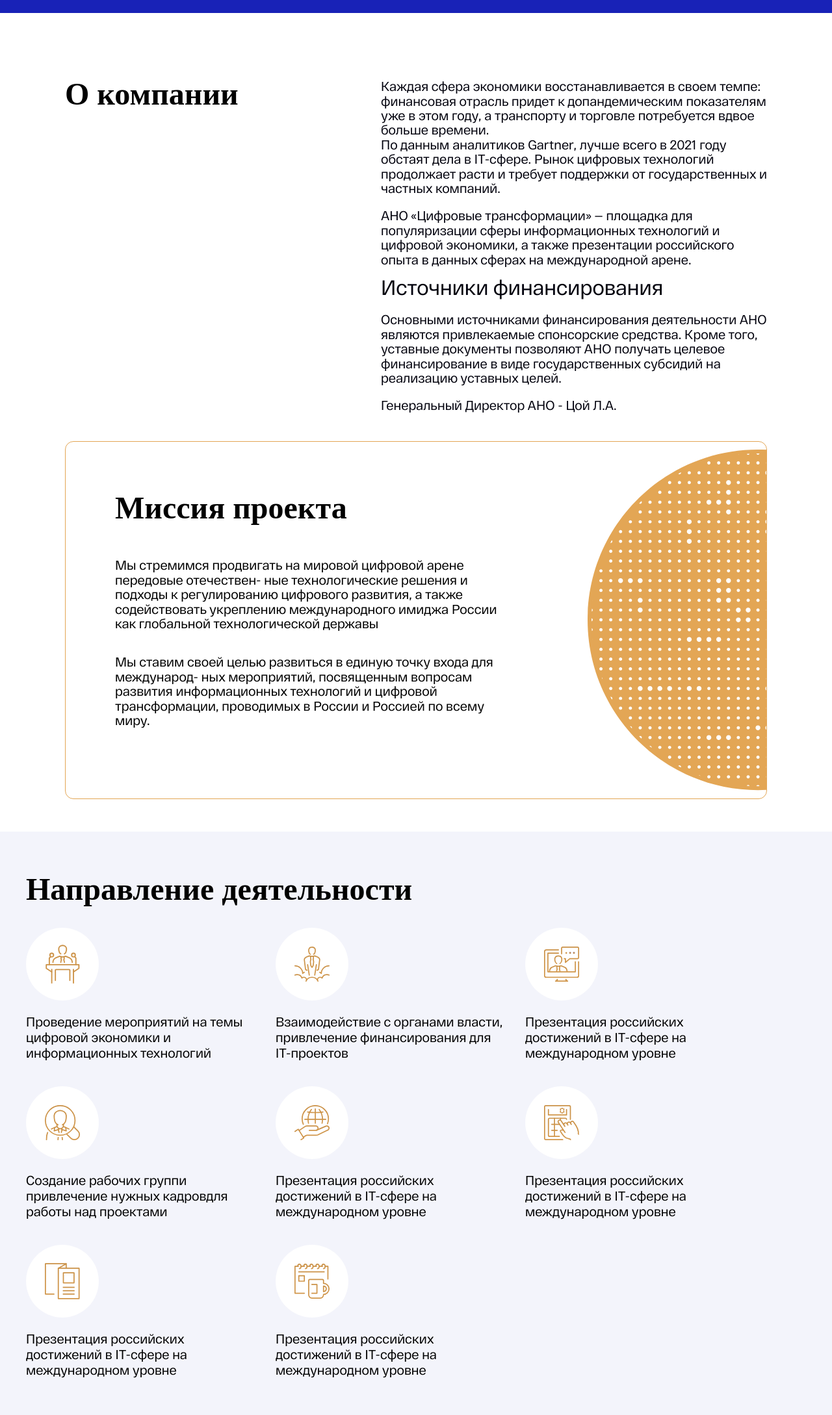
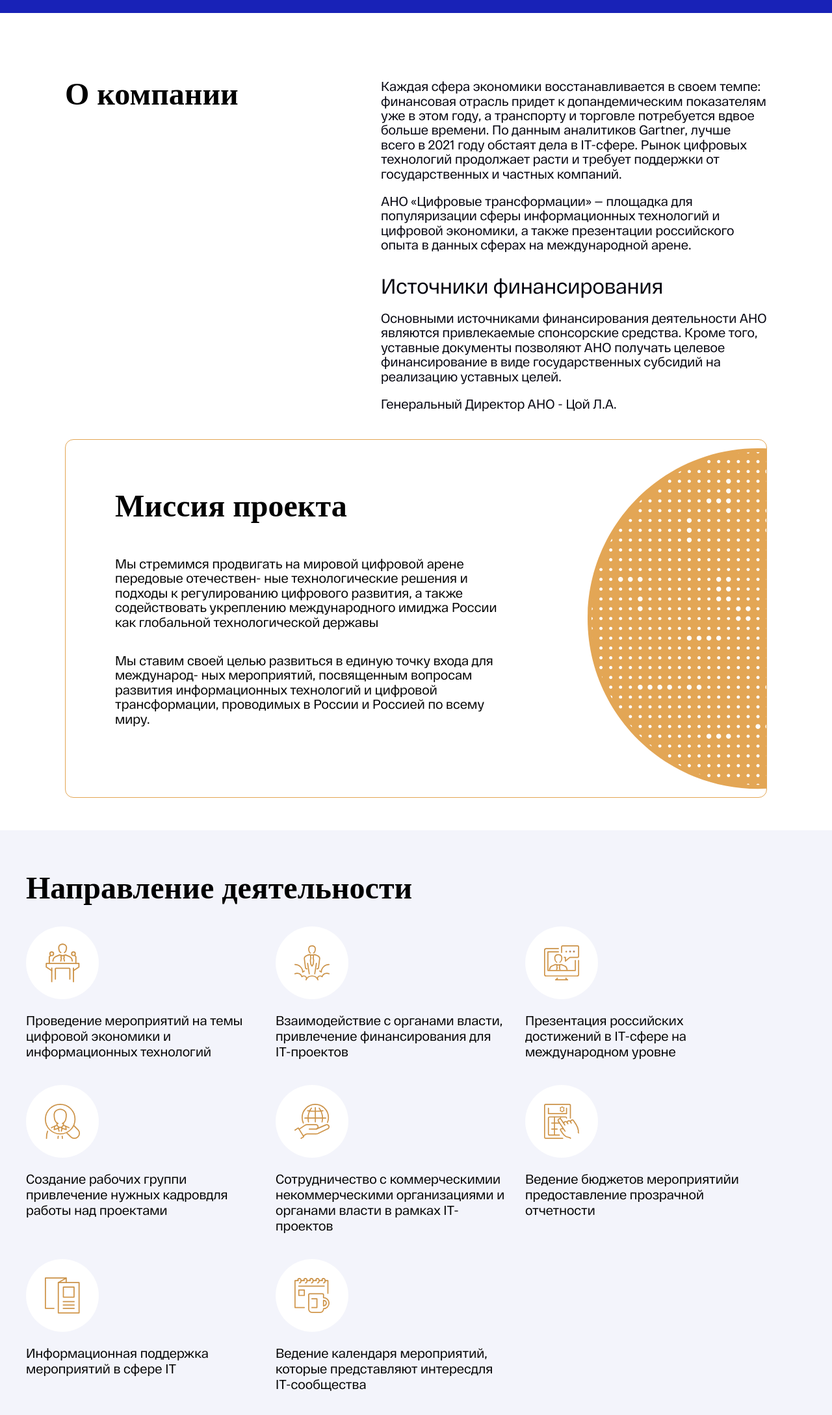
Before and after one commit to BogdanDranicin/syte2.github.io, a plain HTML site: page index.html in a window 1280 px wide. Shown: the part 836-3014 px from the top of the page at 65% size. Drawn offline with Linux system fonts and the light colour scheme; a web font is replaced by a local one.

Commit message:
Update index.html

```diff
--- a/index.html
+++ b/index.html
@@ -14,9 +14,9 @@
         <div class="section__inside">
             <header class="first__header header">
                 <div class="first__logo">
-                    <img src="img/logo-transform.svg" alt="" class="header__img">
-                    <img src="img/logo-synergy.svg" alt="" class="header__img">
-                    <img src="img/logo-mast.svg" alt="" class="header__img">
+                    <img src="img/logo-transform.svg" alt="" class="header__img tranform">
+                    <img src="img/logo-synergy.svg" alt="" class="header__img synrgy">
+                    <img src="img/logo-mast.svg" alt="" class="header__img mast">
                 </div>
                 <div class="first__comp">
                     <div class="firs__leng _point">RU</div>
@@ -53,9 +53,9 @@
 
 
             <div class="about__text ">
-                <p class="about__p p">Каждая сфера экономики восстанавливается в своем темпе: финансовая отрасль придет к допандемическим показателям уже в этом году, а транспорту и торговле потребуется вдвое больше времени.
-                    <br> По данным аналитиков Gartner, лучше всего в 2021 году обстаят дела в IT-сфере. Рынок цифровых технологий продолжает расти и требует поддержки от государственных и частных компаний.</p>
-                <p class="tabout__p p">АНО «Цифровые трансформации» — площадка для популяризации сферы информационных технологий и цифровой экономики, а также презентации российского опыта в данных сферах на международной арене.
+                <p class="about__p p">Каждая сфера экономики восстанавливается в своем темпе: финансовая отрасль придет к допандемическим показателям уже в этом году, а транспорту и торговле потребуется вдвое больше времени. По данным аналитиков Gartner, лучше всего в 2021
+                    году обстаят дела в IT-сфере. Рынок цифровых технологий продолжает расти и требует поддержки от государственных и частных компаний.</p>
+                <p class="about__p p">АНО «Цифровые трансформации» — площадка для популяризации сферы информационных технологий и цифровой экономики, а также презентации российского опыта в данных сферах на международной арене.
                 </p>
                 <span class="about__span span">Источники финансирования</span>
                 <p class="about__p p">Основными источниками финансирования деятельности АНО являются привлекаемые спонсорские средства. Кроме того, уставные документы позволяют АНО получать целевое финансирование в виде государственных субсидий на реализацию уставных целей.</p>
@@ -82,10 +82,10 @@
                 <div class="activity__item">Взаимодействие с органами власти, привлечение финансирования для IT-проектов</div>
                 <div class="activity__item">Презентация российских достижений в IT-сфере на международном уровне</div>
                 <div class="activity__item">Создание рабочих группи привлечение нужных кадровдля работы над проектами</div>
-                <div class="activity__item">Презентация российских достижений в IT-сфере на международном уровне</div>
-                <div class="activity__item">Презентация российских достижений в IT-сфере на международном уровне</div>
-                <div class="activity__item">Презентация российских достижений в IT-сфере на международном уровне</div>
-                <div class="activity__item">Презентация российских достижений в IT-сфере на международном уровне</div>
+                <div class="activity__item">Сотрудничество с коммерческимии некоммерческими организациями и органами власти в рамках IT-проектов</div>
+                <div class="activity__item">Ведение бюджетов мероприятийи предоставление прозрачной отчетности</div>
+                <div class="activity__item">Информационная поддержка мероприятий в сфере IT</div>
+                <div class="activity__item ">Ведение календаря мероприятий, которые представляют интересдля IT-сообщества</div>
 
             </div>
 
```
